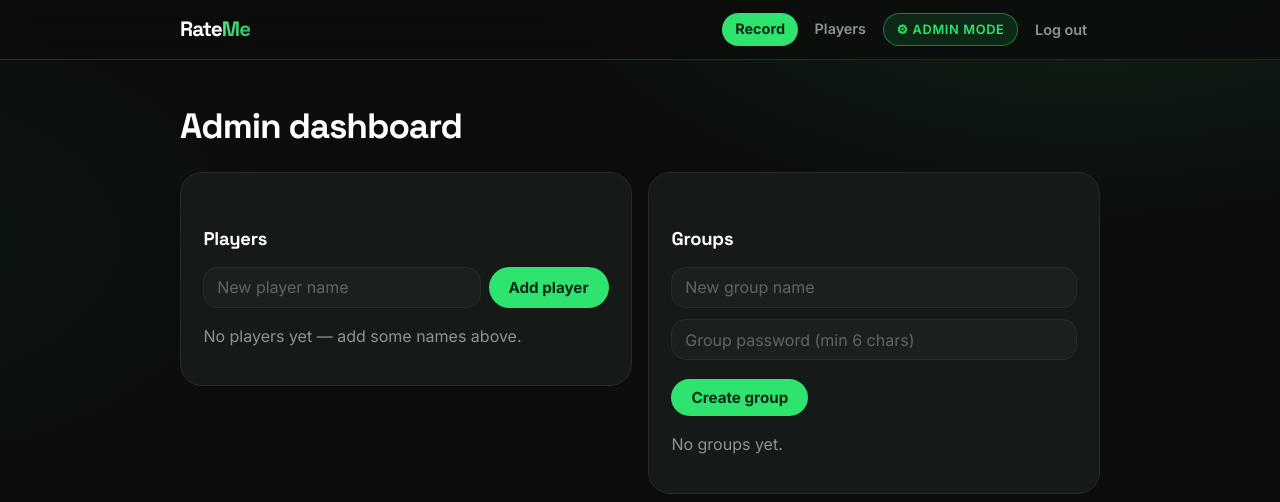
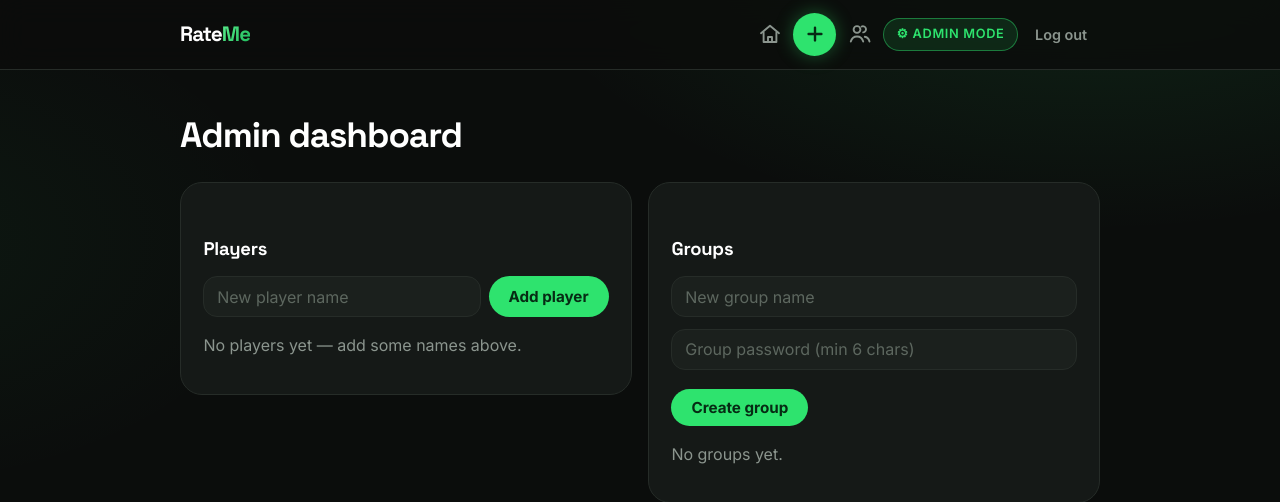
Before and after one commit to ananwkma/BadmintonRatings, a Flask app: page /admin/dashboard in a window 1280 px wide. Shown: the top 502 px of the page. Run offline with Flask 3, Linux system fonts and the light colour scheme; the visitor is signed in with stand-in values (Sample User, id 1); data that the repository does not hold is empty.

Commit message:
Replace navbar text links with icons: home, green + record, community
https://claude.ai/code/session_01CdfaaUHc9wNfLguDEafuL7

```diff
--- a/app/static/style.css
+++ b/app/static/style.css
@@ -937,3 +937,22 @@ td a { color: var(--ink); font-weight: 600; }
   font-size: 1.35rem;
   vertical-align: middle;
 }
+
+/* icon navbar */
+.nav-icon {
+  display: inline-flex;
+  align-items: center;
+  justify-content: center;
+  padding: 0.45rem !important;
+  color: var(--muted);
+}
+.nav-icon:hover { color: #fff; }
+.nav-record {
+  width: 2.7rem;
+  height: 2.7rem;
+  border-radius: 50%;
+  background: var(--accent);
+  color: var(--accent-ink) !important;
+  box-shadow: 0 0 18px rgba(46, 227, 110, 0.35);
+}
+.nav-record:hover { background: #4dec84; color: var(--accent-ink) !important; }
--- a/app/templates/base.html
+++ b/app/templates/base.html
@@ -30,8 +30,30 @@
     <a class="brand" href="{{ url_for('index') }}">Rate<span class="brand-me">Me</span></a>
     <div class="nav-links">
       {% if current_group or is_admin() %}
-        <a class="nav-cta" href="{{ url_for('matches.record_shortcut') }}">Record</a>
-        <a href="{{ url_for('players.search') }}">Players</a>
+        <a class="nav-icon" href="{{ url_for('index') }}" aria-label="Home" title="Home">
+          <svg viewBox="0 0 24 24" fill="none" stroke="currentColor" stroke-width="1.9"
+               stroke-linecap="round" stroke-linejoin="round" width="24" height="24">
+            <path d="M3 11.2 12 3.8l9 7.4"/>
+            <path d="M5.6 10.4V20h12.8v-9.6"/>
+            <path d="M10 20v-5h4v5"/>
+          </svg>
+        </a>
+        <a class="nav-icon nav-record" href="{{ url_for('matches.record_shortcut') }}"
+           aria-label="Record a game" title="Record a game">
+          <svg viewBox="0 0 24 24" fill="none" stroke="currentColor" stroke-width="2.6"
+               stroke-linecap="round" width="22" height="22">
+            <path d="M12 5v14M5 12h14"/>
+          </svg>
+        </a>
+        <a class="nav-icon" href="{{ url_for('players.search') }}" aria-label="Players" title="Players">
+          <svg viewBox="0 0 24 24" fill="none" stroke="currentColor" stroke-width="1.9"
+               stroke-linecap="round" stroke-linejoin="round" width="24" height="24">
+            <circle cx="9" cy="7.5" r="3.4"/>
+            <path d="M2.8 19.5c.9-3.2 3.4-5 6.2-5s5.3 1.8 6.2 5"/>
+            <path d="M15.2 10.4a3.1 3.1 0 1 0-1.6-5.9"/>
+            <path d="M16.8 14.8c2.4.4 4 1.9 4.7 4.7"/>
+          </svg>
+        </a>
       {% endif %}
       {% if is_admin() %}
         <a class="admin-badge" href="{{ url_for('admin.dashboard') }}">⚙ Admin mode</a>
```
